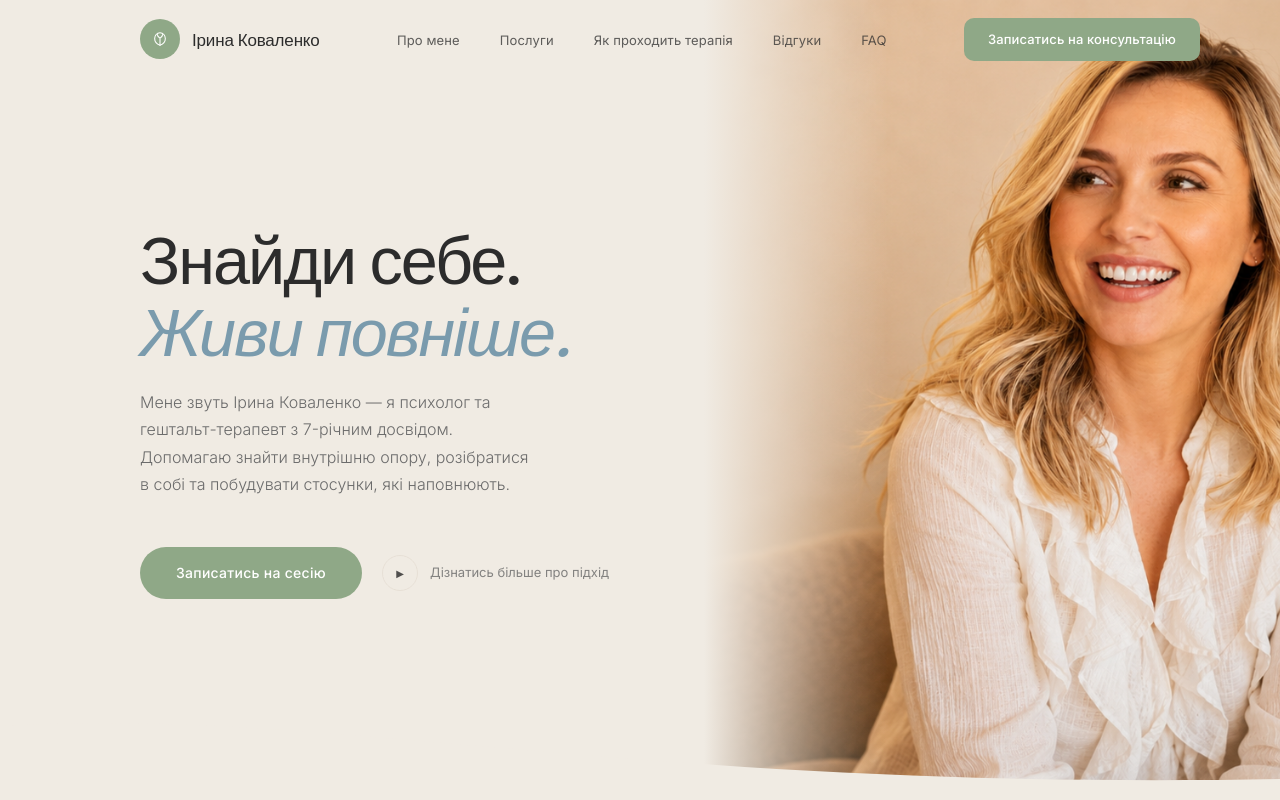
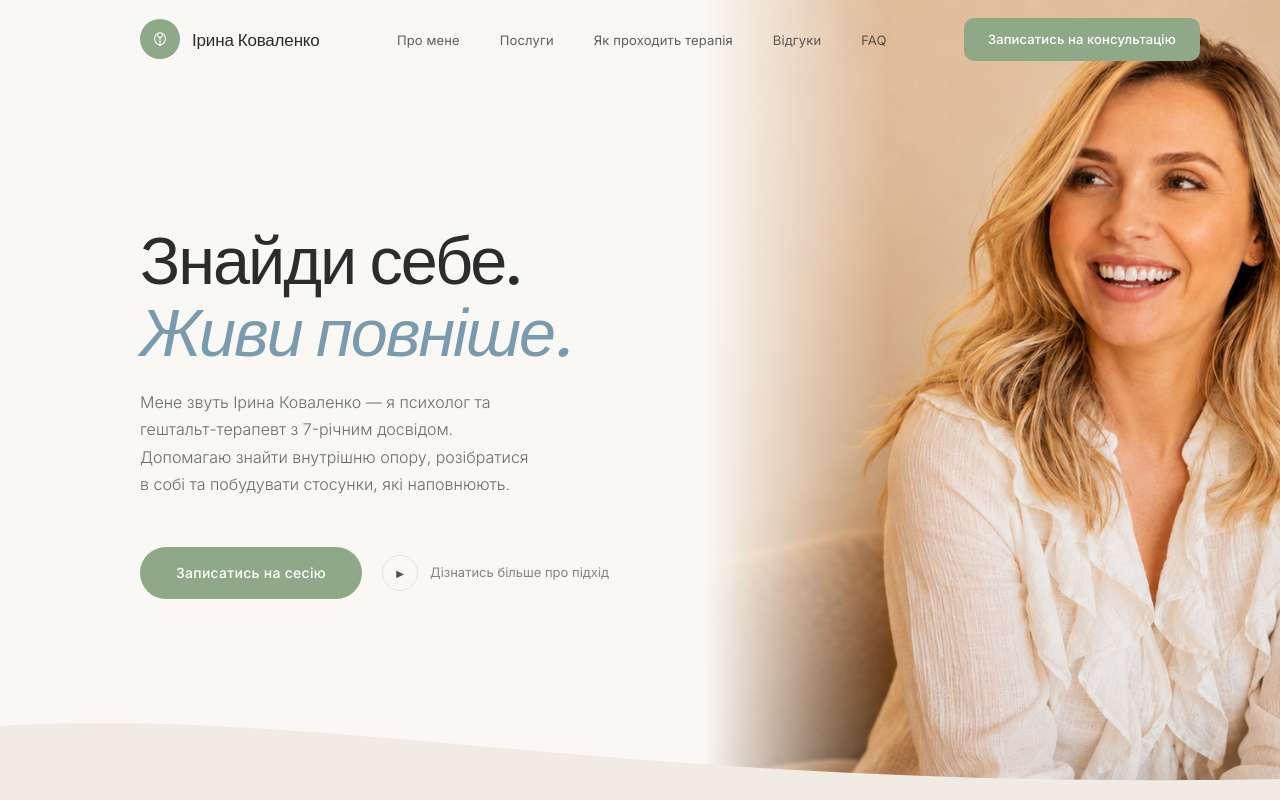
Before and after one commit to danylonahorniuk/psychologist-landing, a Next.js app: page / in a window 1280 px wide. Shown: the top 800 px of the page. Built offline with nearby package versions, Linux system fonts and the light colour scheme.

Commit message:
fix: set hero bg to white so wave transition to beige Topics is visible

```diff
--- a/components/Hero.tsx
+++ b/components/Hero.tsx
@@ -9,7 +9,7 @@ export default function Hero() {
       style={{
         minHeight: "100vh",
         position: "relative",
-        background: "var(--bg-warm)",
+        background: "var(--bg)",
         overflow: "hidden",
         display: "grid",
         gridTemplateColumns: "55fr 45fr",
@@ -139,7 +139,7 @@ export default function Hero() {
             position: "absolute",
             inset: 0,
             background:
-              "linear-gradient(to right, var(--bg-warm) 0%, transparent 32%)",
+              "linear-gradient(to right, var(--bg) 0%, transparent 32%)",
             pointerEvents: "none",
           }}
         />
```
